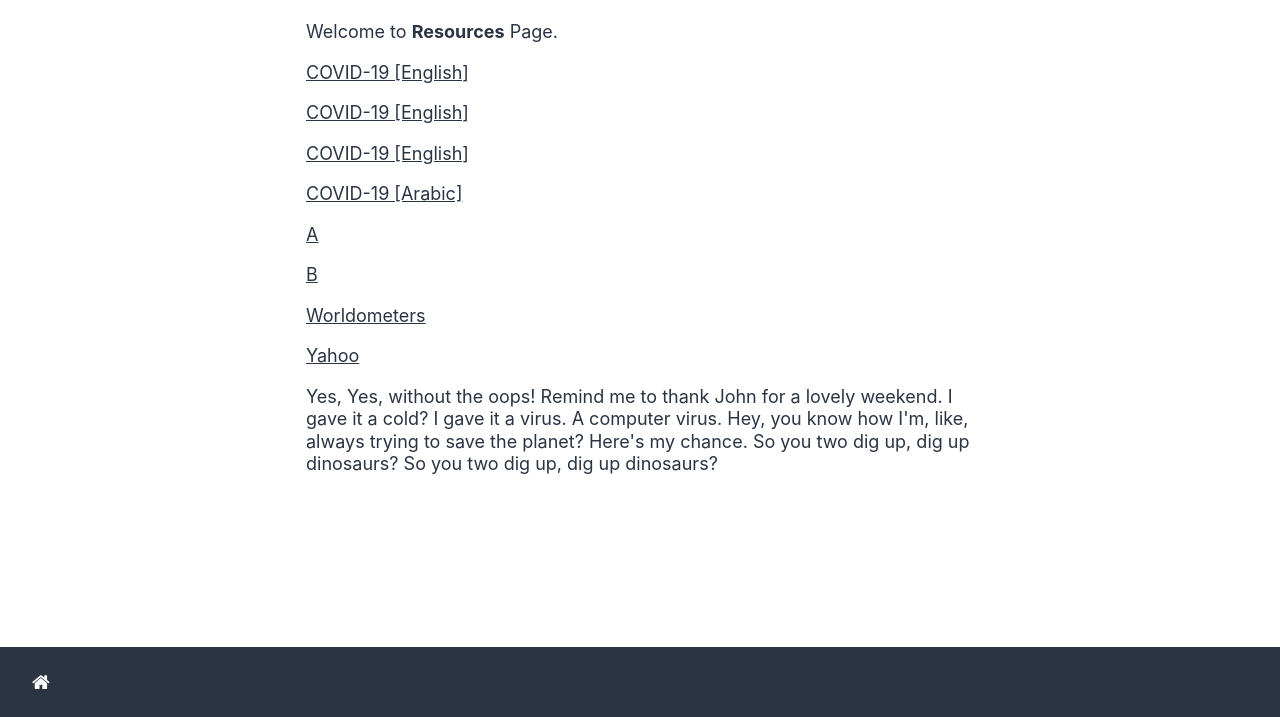
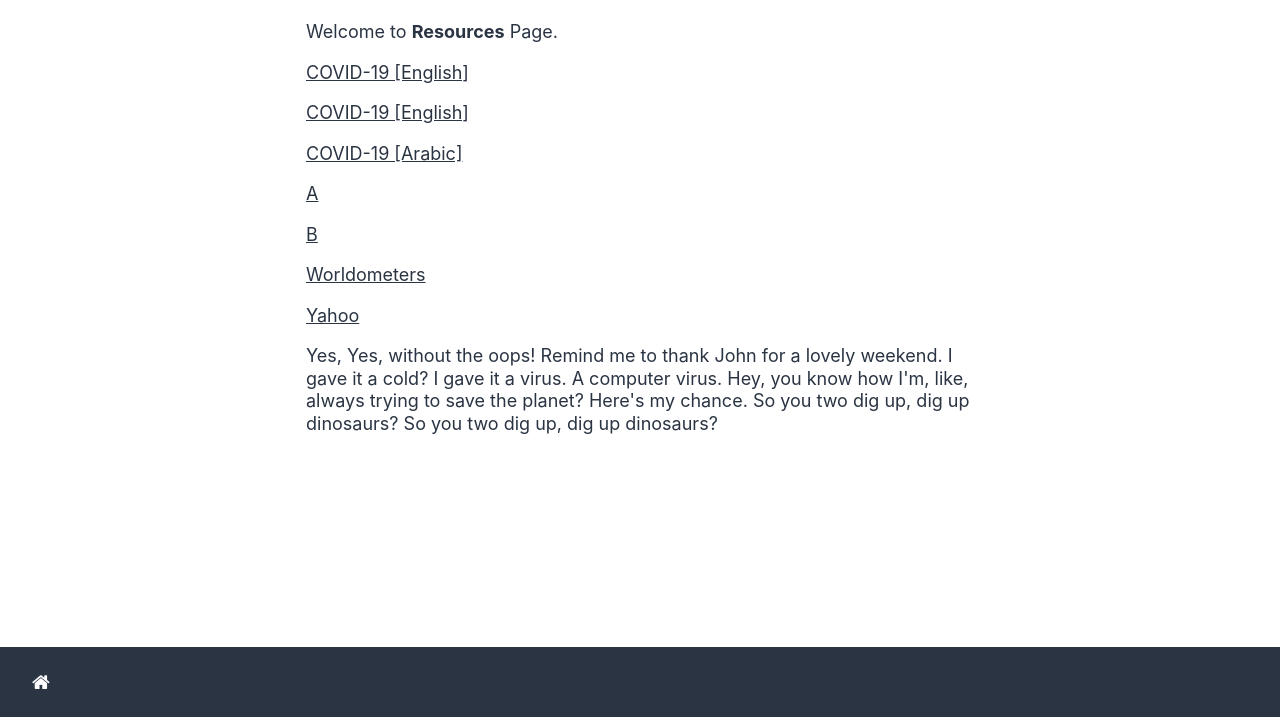
Before and after one commit to syedpeer/pwa-basic-spax-maswpk, a website built with webpack: page src/pages/resources.html in a window 1280 px wide. Shown: the part 83-800 px from the top of the page. Built offline with nearby package versions, Linux system fonts and the light colour scheme.

Commit message:
update httpweb page dup

```diff
--- a/src/pages/resources.html
+++ b/src/pages/resources.html
@@ -68,10 +68,6 @@
       </p>
 
       <p>
-        <a href="https://www.moph.gov.qa/english/Pages/Coronavirus2019.aspx">COVID-19 [English]</a>
-      </p>
-
-      <p>
         <a href="https://www.moph.gov.qa/arabic/Pages/Coronavirus2019.aspx">COVID-19 [Arabic]</a>
       </p>
       <p>
```
Also changed, not shown: dist/pages/httpweb.html, dist/pages/resources.html, dist/sw.js, src/pages/httpweb.html (line endings or trailing spaces).
